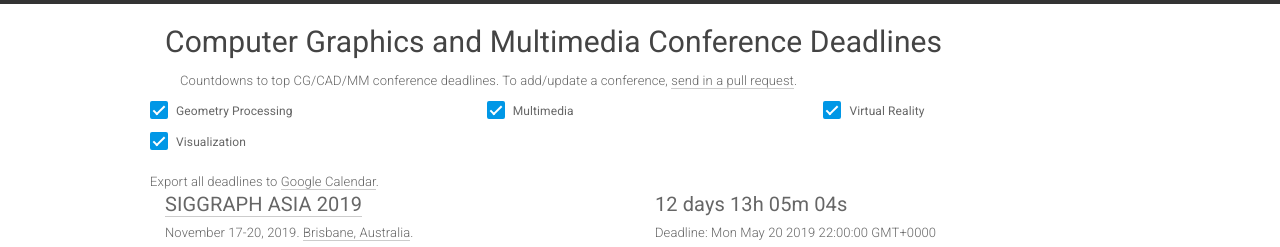
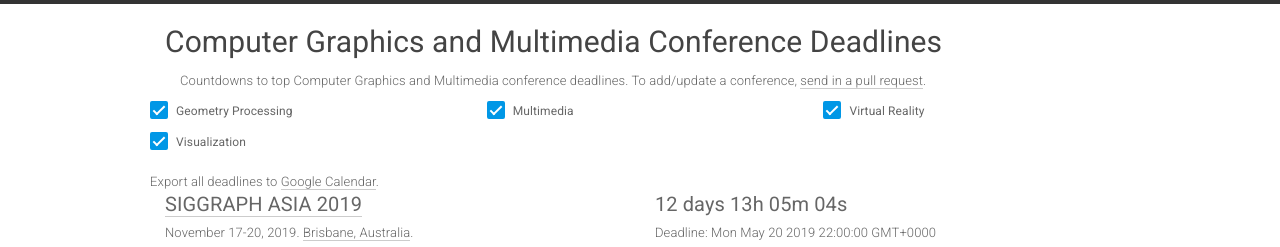
Before and after one commit to JianweiHu94/cgm-deadlines, a Jekyll site: the page built from index.html, in a window 1280 px wide and 900 px high. Shown: the top 247 px of the window. Built offline with Jekyll 4.4.1, drawn with Linux system fonts in a browser that asks for light colours; nearby versions of some CDN libraries; some of the changed text lies outside the part shown.

Commit message:
Update _config.yml

```diff
--- a/_config.yml
+++ b/_config.yml
@@ -1,13 +1,13 @@
 title: Computer Graphics and Multimedia Conference Deadlines # (Maintained by @JianweiHu94)
 
-description: Countdowns to top CG/CAD/MM conference deadlines
-author: Jianwei Hu
+description: Countdowns to top Computer Graphics and Multimedia conference deadlines
+author: JianweiHu94
 
-domain: "cgmdeadlin.xyz"
+domain: "www.cgmdeadlin.es"
 baseurl: ""
 
 github_username: JianweiHu94
-github_repo: cad-deadlines
+github_repo: cgm-deadlines
 
 markdown: kramdown
 ga_id: UA-36274081-2
```
